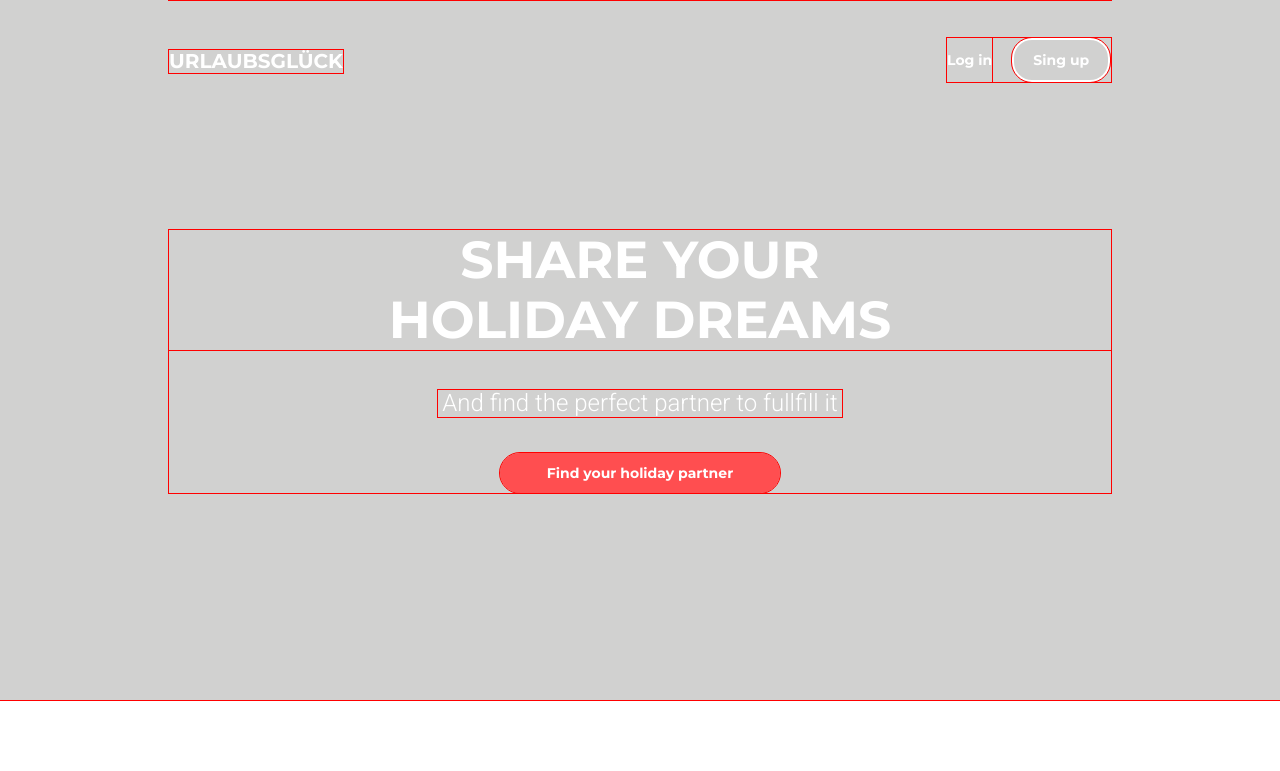
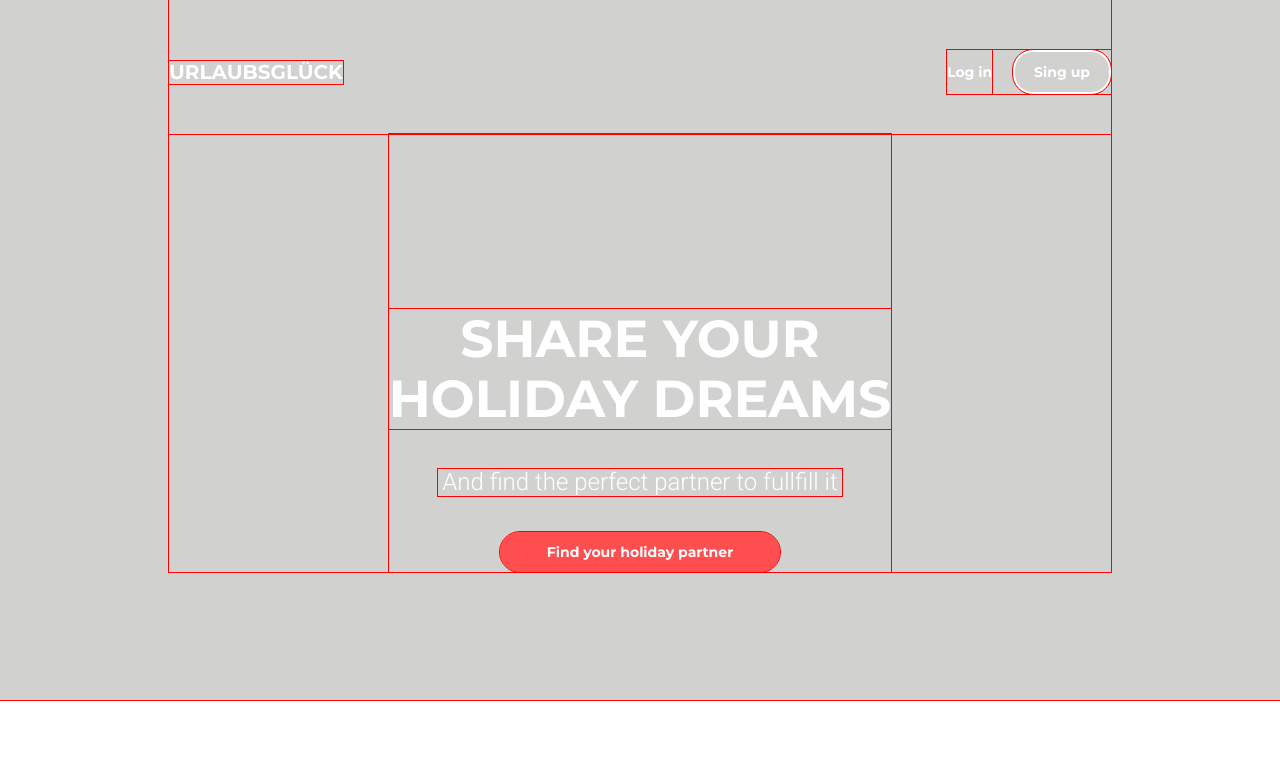
Before and after one commit to Alexlogvin2019/goit-fe-course, a plain HTML site: page html-css/module-08/index.html in a window 1280 px wide. Shown: the top 771 px of the page. Drawn offline with Linux system fonts and the light colour scheme.

Commit message:
mod8ver3

```diff
--- a/html-css/module-08/css/styles.css
+++ b/html-css/module-08/css/styles.css
@@ -131,6 +131,7 @@
   line-height: 44px;
 }
 .over {
+  /*position: absolute;*/
   background-color: rgba(26, 25, 21, 0.2);
   width: 100%;
   height: 100%;
@@ -173,18 +174,18 @@
   margin: 0;
 }
 .holyday-name {
-  position: absolute;
-  width: 100%;
-  top: 230px;
-  left: 50%;
-  transform: translateX(-50%);
-  z-index: 10;
+  margin: 0 auto;
+  padding-top: 40px;
+
+}
+
+.ll {
+  margin: 0 auto;
+  padding-top: 40px;
+  padding-bottom: 40px;
+
 }
 .logo {
-  position: absolute;
-  top: 165px;
-  left: 50%;
-  transform: translateX(-50%);
   font-size: 20px;
   font-family: "Montserrat";
   color: rgb(255, 255, 255);
@@ -194,12 +195,10 @@
 }
 .block-login {
   width: 164px;
-  position: absolute;
   display: flex;
-  justify-content: start;
-  top: 20px;
-  left: 50%;
-  transform: translateX(-50%);
+  justify-content: space-between;
+  padding-bottom: 120px;
+
 }
 .bgr-img {
   background-size: cover;
@@ -209,7 +208,9 @@
   height: 542px;
 }
 .section-holyday {
-  position: relative;
+  display: flex;
+  flex-wrap: wrap;
+  align-items: stretch;
 }
 .container {
   width: 320px;
@@ -228,14 +229,11 @@
   }
   .logo {
     top: 50px;
-    left: 0px;
+    left: 24px;
     transform: translateX(0%);
   }
 .block-login {
-    top: 38px;
-    transform: translateX(0%);
-    right: 0px;
-    left: unset;
+  padding-bottom: 0;
 }
   .holyday-h2 {
     font-size: 52px;
@@ -245,6 +243,9 @@
     width: 404px;
     margin-top: 40px;
   }
+  .holyday-name {
+    padding-top: 175px;
+  }
   .holyday-a {
     margin-top: 36px;
   }
@@ -252,19 +253,29 @@
     margin-top: 74px;
     margin-bottom: 0;
   }
+  .ll {
+    width: 100%;
+    padding-top: 50px;
+    display: flex;
+    flex-direction: row-reverse;
+    align-items: center;
+    justify-content: space-between;
+  }
   .partner-ul {
+    display: flex;
+    justify-content: space-between;
+    flex-wrap: wrap;
     align-items: unset;
     margin-top: 33px;
-    width: 100%;
-    height: 100%;
+    min-width: 464px;
   }
   .partner-button {
     margin-top: 12px;
   }
- .order-li-1{
+  .order-li-1 {
     order: 1;
   }
- .order-li-2{
+  .order-li-2 {
     order: 2;
   }
 }
@@ -285,10 +296,7 @@ order: 1;
     transform: translateX(0%);
   }
   .block-login {
-    top: 38px;
-    transform: translateX(0%);
-    right: 50px;
-    left: unset;
+padding-bottom: 0;
   }
   .holyday-h2 {
     font-size: 52px;
@@ -305,23 +313,29 @@ order: 1;
     margin-top: 74px;
     margin-bottom: 0;
   }
+  .ll {
+    width: 100%;
+    padding-top: 50px;
+    display: flex;
+    flex-direction: row-reverse;
+    align-items: center;
+    justify-content: space-between;
+  }
   .partner-ul {
     display: flex;
-    /*flex-direction: column;*/
     justify-content: space-between;
     flex-wrap: wrap;
     align-items: unset;
     margin-top: 33px;
     min-width: 464px;
-    /*height: 510px;*/
   }
   .partner-button {
     margin-top: 12px;
   }
-  .order-li-1{
+  .order-li-1 {
     order: 1;
   }
-     .order-li-2{
+  .order-li-2 {
     order: 2;
   }
 }
--- a/html-css/module-08/index.html
+++ b/html-css/module-08/index.html
@@ -13,13 +13,17 @@
     <title>Homework8</title>
   </head>
   <body>
-    <header class="bgr-img">
+    <div class="bgr-img">
+      <div class="over">
       <section class="section-holyday container">
-        <a class="logo" href="">URLAUBSGLÜCK</a>
+        <header class="ll">
         <div class="block-login">
           <a href="#" class="login">Log in</a>
           <a href="#" class="signup">Sing up</a>
         </div>
+        <a class="logo" href="">URLAUBSGLÜCK</a>
+
+        </header>
         <div class="holyday-name">
           <h2 class="holyday-h2">Share your<br />holiday dreams</h2>
           <p class="holyday-p">
@@ -28,8 +32,8 @@
           <a href="#" class="holyday-a">Find your holiday partner</a>
         </div>
       </section>
-      <div class="over"></div>
-    </header>
+    </div>
+  </div>
     <main>
       <section class="section-partner container">
         <h2 class="partner-h2">Meet a partner for your best holiday</h2>
```
Lines whose indentation alone changed are shown as unchanged.
